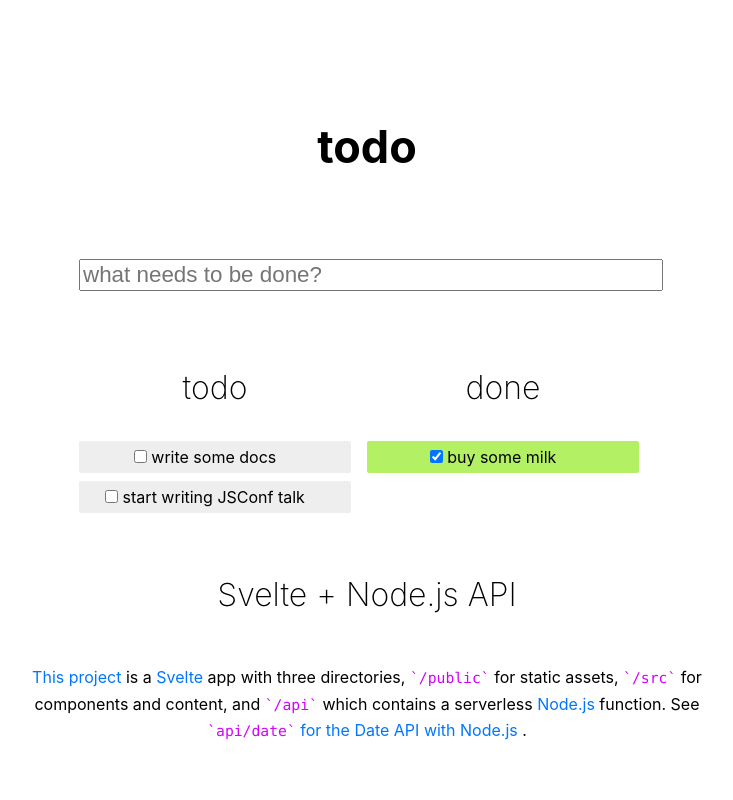
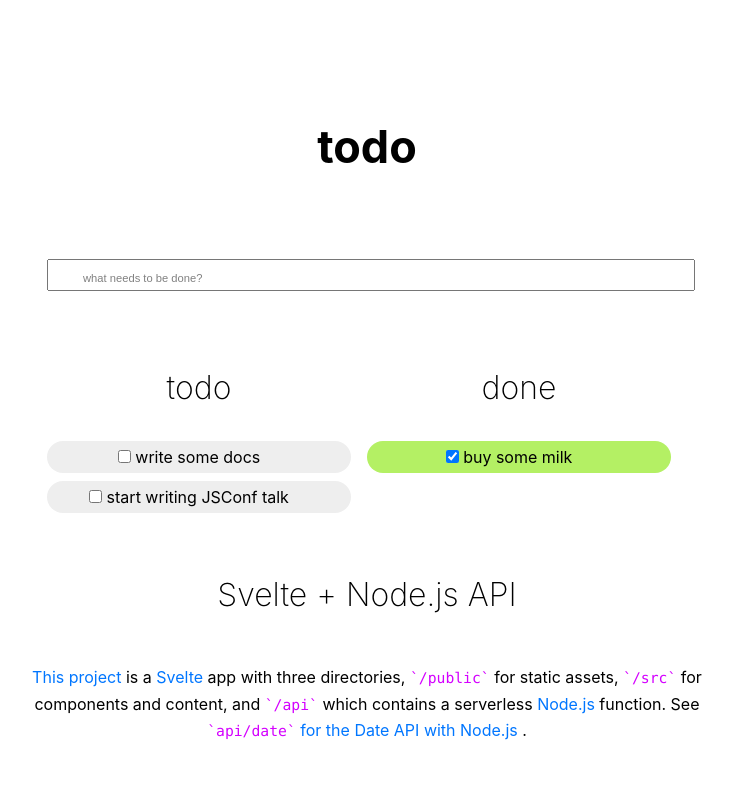
Before and after one commit to syoung5345/to-do, a Svelte app: page / in a window 1280 px wide. Shown: the top 800 px of the page, without its empty margins (273-1006 px from the left). Built offline with nearby package versions, Linux system fonts and the light colour scheme; no server answers.

Commit message:
Update App.svelte

```diff
--- a/src/App.svelte
+++ b/src/App.svelte
@@ -59,7 +59,7 @@
 	}
 
 	.board {
-		max-width: 36em;
+		max-width: 40em;
 		margin: 0 auto;
 	}
 
@@ -84,12 +84,18 @@
 		line-height: 1;
 		padding: 0.5em;
 		margin: 0 auto 0.5em auto;
-		border-radius: 2px;
+		border-radius: 1rem;
 		background-color: #eee;
 		user-select: none;
 	}
 
 	input { margin: 0 }
+
+  ::placeholder {
+    font-size: .5em;
+    color: gray;
+    padding: 2rem;
+  }
 
 	.right label {
 		background-color: rgb(180,240,100);
@@ -112,8 +118,6 @@
 		opacity: 1;
 	}
 </style>
-
-
 
 <main>
   <h1>todo</h1>
```
